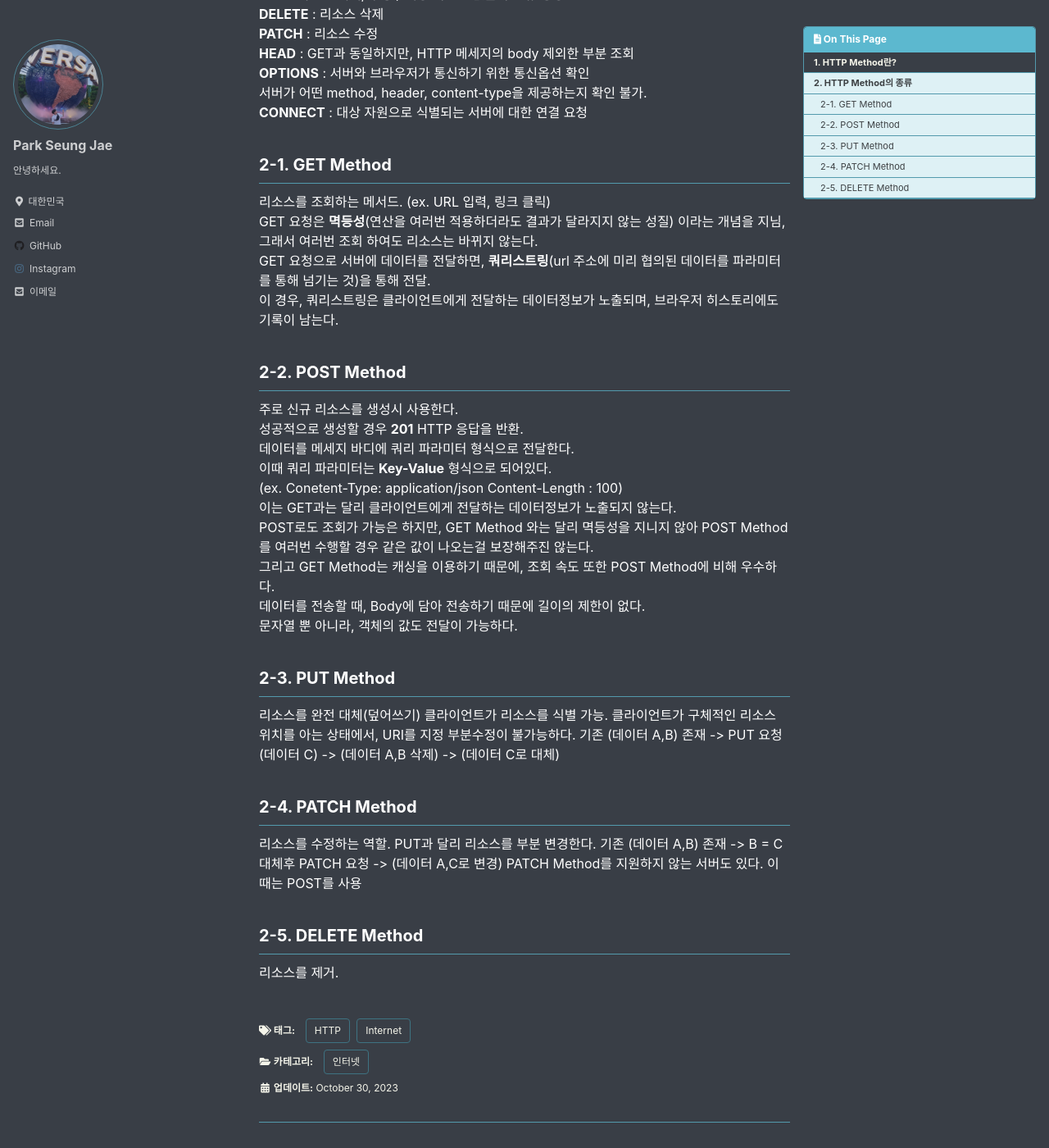
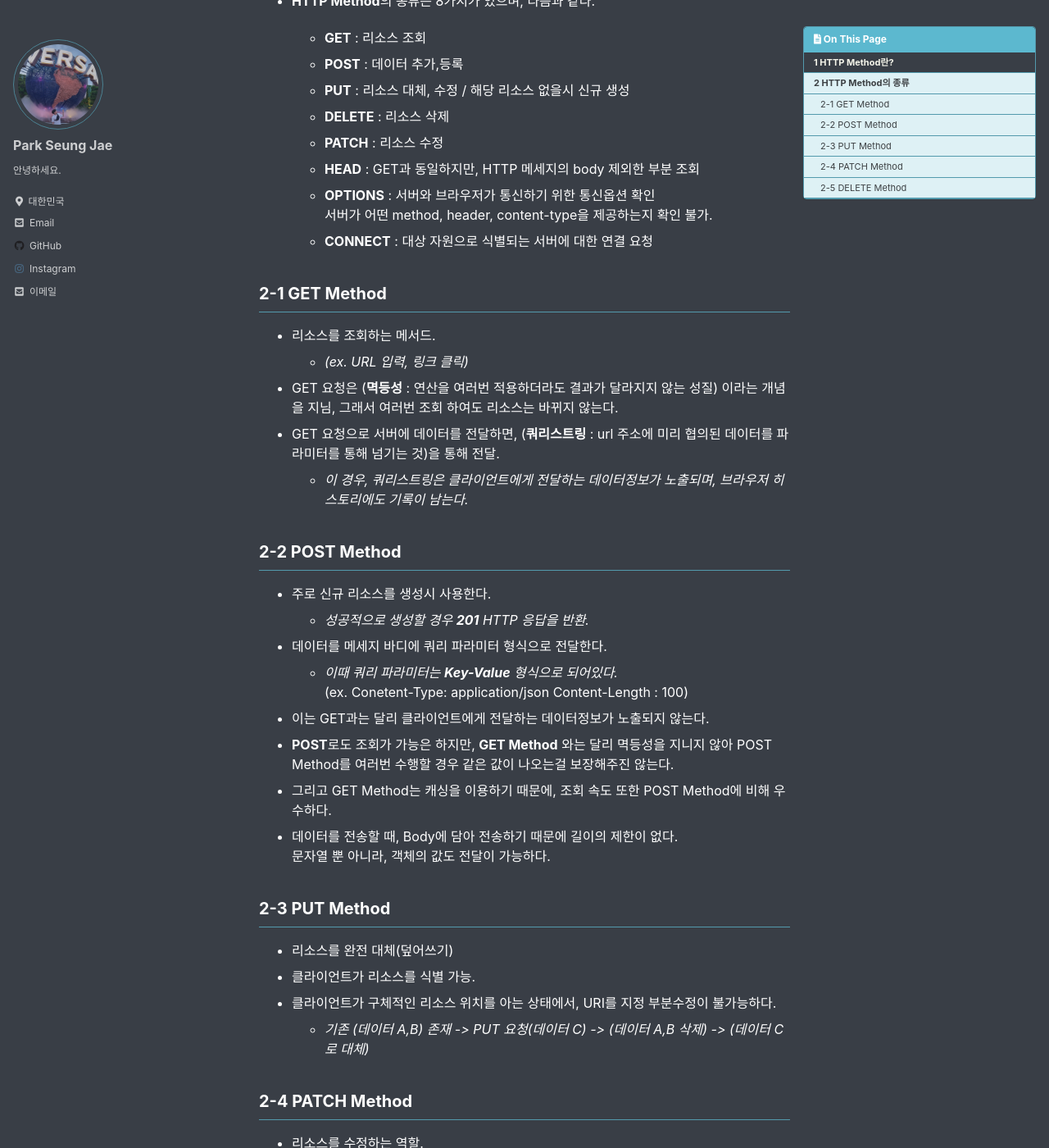
Before and after one commit to parkseungjae/parkseungjae.github.io, a Jekyll site: the page built from _posts/2023-10-30-HTTP-Method에 대해 알아보자.md, in a window 1280 px wide and 1400 px high, scrolled down 505 px. Shown: the whole window at 82% size. Built offline with Jekyll 4.4.1, drawn with Linux system fonts in a browser that asks for light colours; cached includes are drawn as plain includes; comment, search, counter and statistics services are not loaded; some of the changed text lies outside the part shown.

Commit message:
http Method 글 수정

```diff
--- a/_posts/2023-10-30-HTTP-Method에 대해 알아보자.md
+++ b/_posts/2023-10-30-HTTP-Method에 대해 알아보자.md
@@ -15,59 +15,60 @@ tags:
     - HTTP
 ---
 
-# 1. HTTP Method란?
+# 1 HTTP Method란?
 
-**HTTP Method**란.
-클라이언트 - 서버구조에서 **Request**와 **Response**가 이루어진는 방식을 의미한다.
+>**HTTP Method**란.<br/>
+>클라이언트 - 서버구조에서 **Request**와 **Response**가 이루어진는 방식을 의미한다.
 
 **HTTP를 사용하는 이유는?**<br>
-리소스와 동작을 분리하기 위함.<br>
-HTTP Method를 통해 서버가 수행할 동작을 지정하면, URI는 리소스만 식별하면 되기 때문.
+>리소스와 동작을 분리하기 위함.<br>
+>HTTP Method를 통해 서버가 수행할 동작을 지정하면, URI는 리소스만 식별하면 되기 때문.
 
-# 2. HTTP Method의 종류
+# 2 HTTP Method의 종류
 
-**HTTP Method**의 종류는 8가지가 있으며, 다음과 같다.
+- **HTTP Method**의 종류는 8가지가 있으며, 다음과 같다.
 
-  **GET** : 리소스 조회<br>
-  **POST** : 데이터 추가,등록<br>
-  **PUT** : 리소스 대체, 수정 / 해당 리소스 없을시 신규 생성<br>
-  **DELETE** : 리소스 삭제<br>
-  **PATCH** : 리소스 수정<br>
-  **HEAD** : GET과 동일하지만, HTTP 메세지의 body 제외한 부분 조회<br>
-  **OPTIONS** : 서버와 브라우저가 통신하기 위한 통신옵션 확인<br>
-    서버가 어떤 method, header, content-type을 제공하는지 확인 불가.<br>
-  **CONNECT** : 대상 자원으로 식별되는 서버에 대한 연결 요청<br>
+  - **GET** : 리소스 조회<br>
+  - **POST** : 데이터 추가,등록<br>
+  - **PUT** : 리소스 대체, 수정 / 해당 리소스 없을시 신규 생성<br>
+  - **DELETE** : 리소스 삭제<br>
+  - **PATCH** : 리소스 수정<br>
+  - **HEAD** : GET과 동일하지만, HTTP 메세지의 body 제외한 부분 조회<br>
+  - **OPTIONS** : 서버와 브라우저가 통신하기 위한 통신옵션 확인<br>
+  서버가 어떤 method, header, content-type을 제공하는지 확인 불가.<br>
+  - **CONNECT** : 대상 자원으로 식별되는 서버에 대한 연결 요청<br>
 
-## 2-1. GET Method
-  리소스를 조회하는 메서드. (ex. URL 입력, 링크 클릭)<br>
-  GET 요청은 **멱등성**(연산을 여러번 적용하더라도 결과가 달라지지 않는 성질) 이라는 개념을 지님,<br>
-  그래서 여러번 조회 하여도 리소스는 바뀌지 않는다.<br>
-  GET 요청으로 서버에 데이터를 전달하면, **쿼리스트링**(url 주소에 미리 협의된 데이터를 파라미터를 통해 넘기는 것)을 통해 전달.<br>
-  이 경우, 쿼리스트링은 클라이언트에게 전달하는 데이터정보가 노출되며, 브라우저 히스토리에도 기록이 남는다.
+## 2-1 GET Method
+- 리소스를 조회하는 메서드. <br>
+  - _(ex. URL 입력, 링크 클릭)_<br>
+- GET 요청은 (**멱등성** : 연산을 여러번 적용하더라도 결과가 달라지지 않는 성질) 이라는 개념을 지님,
+그래서 여러번 조회 하여도 리소스는 바뀌지 않는다.<br>
+- GET 요청으로 서버에 데이터를 전달하면, (**쿼리스트링** : url 주소에 미리 협의된 데이터를 파라미터를 통해 넘기는 것)을 통해 전달.<br>
+  - _이 경우, 쿼리스트링은 클라이언트에게 전달하는 데이터정보가 노출되며, 브라우저 히스토리에도 기록이 남는다._
 
-## 2-2. POST Method
-  주로 신규 리소스를 생성시 사용한다.<br>
-  성공적으로 생성할 경우 **201** HTTP 응답을 반환.<br>
-  데이터를 메세지 바디에 쿼리 파라미터 형식으로 전달한다.<br>
-    이때 쿼리 파라미터는 **Key-Value** 형식으로 되어있다. <br>(ex. Conetent-Type: application/json Content-Length : 100)<br>
-    이는 GET과는 달리 클라이언트에게 전달하는 데이터정보가 노출되지 않는다.<br>
-  POST로도 조회가 가능은 하지만, GET Method 와는 달리 멱등성을 지니지 않아 POST Method를 여러번 수행할 경우 같은 값이 나오는걸 보장해주진 않는다.<br>
-  그리고 GET Method는 캐싱을 이용하기 때문에, 조회 속도 또한 POST Method에 비해 우수하다.<br>
-  데이터를 전송할 때, Body에 담아 전송하기 때문에 길이의 제한이 없다.<br>
-  문자열 뿐 아니라, 객체의 값도 전달이 가능하다.<br>
+## 2-2 POST Method
+- 주로 신규 리소스를 생성시 사용한다.<br>
+  - _성공적으로 생성할 경우 **201** HTTP 응답을 반환._<br>
+- 데이터를 메세지 바디에 쿼리 파라미터 형식으로 전달한다.<br>
+  - _이때 쿼리 파라미터는 **Key-Value** 형식으로 되어있다._ <br>(ex. Conetent-Type: application/json Content-Length : 100)<br>
+- 이는 GET과는 달리 클라이언트에게 전달하는 데이터정보가 노출되지 않는다.<br>
+- **POST**로도 조회가 가능은 하지만, **GET Method** 와는 달리 멱등성을 지니지 않아 POST Method를 여러번 수행할 경우 같은 값이 나오는걸 보장해주진 않는다.<br>
+- 그리고 GET Method는 캐싱을 이용하기 때문에, 조회 속도 또한 POST Method에 비해 우수하다.<br>
+- 데이터를 전송할 때, Body에 담아 전송하기 때문에 길이의 제한이 없다.<br>
+문자열 뿐 아니라, 객체의 값도 전달이 가능하다.<br>
 
-## 2-3. PUT Method
-  리소스를 완전 대체(덮어쓰기)
-  클라이언트가 리소스를 식별 가능.
-  클라이언트가 구체적인 리소스 위치를 아는 상태에서, URI를 지정
-  부분수정이 불가능하다.
-  기존 (데이터 A,B) 존재 -> PUT 요청(데이터 C) -> (데이터 A,B 삭제) -> (데이터 C로 대체)
+## 2-3 PUT Method
+- 리소스를 완전 대체(덮어쓰기)
+- 클라이언트가 리소스를 식별 가능.
+- 클라이언트가 구체적인 리소스 위치를 아는 상태에서, URI를 지정
+부분수정이 불가능하다.
+  - _기존 (데이터 A,B) 존재 -> PUT 요청(데이터 C) -> (데이터 A,B 삭제) -> (데이터 C로 대체)_
 
-## 2-4. PATCH Method
-  리소스를 수정하는 역할.
-  PUT과 달리 리소스를 부분 변경한다.
-  기존 (데이터 A,B) 존재 -> B = C 대체후 PATCH 요청 -> (데이터 A,C로 변경)
-  PATCH Method를 지원하지 않는 서버도 있다. 이때는 POST를 사용
+## 2-4 PATCH Method
+- 리소스를 수정하는 역할.
+- PUT과 달리 리소스를 부분 변경한다.
+  - _기존 (데이터 A,B) 존재 -> B = C 대체후 PATCH 요청 -> (데이터 A,C로 변경)_
+- PATCH Method를 지원하지 않는 서버도 있다. 이때는 POST를 사용
 
-## 2-5. DELETE Method
-  리소스를 제거.
+## 2-5 DELETE Method
+- 리소스를 제거.
```
